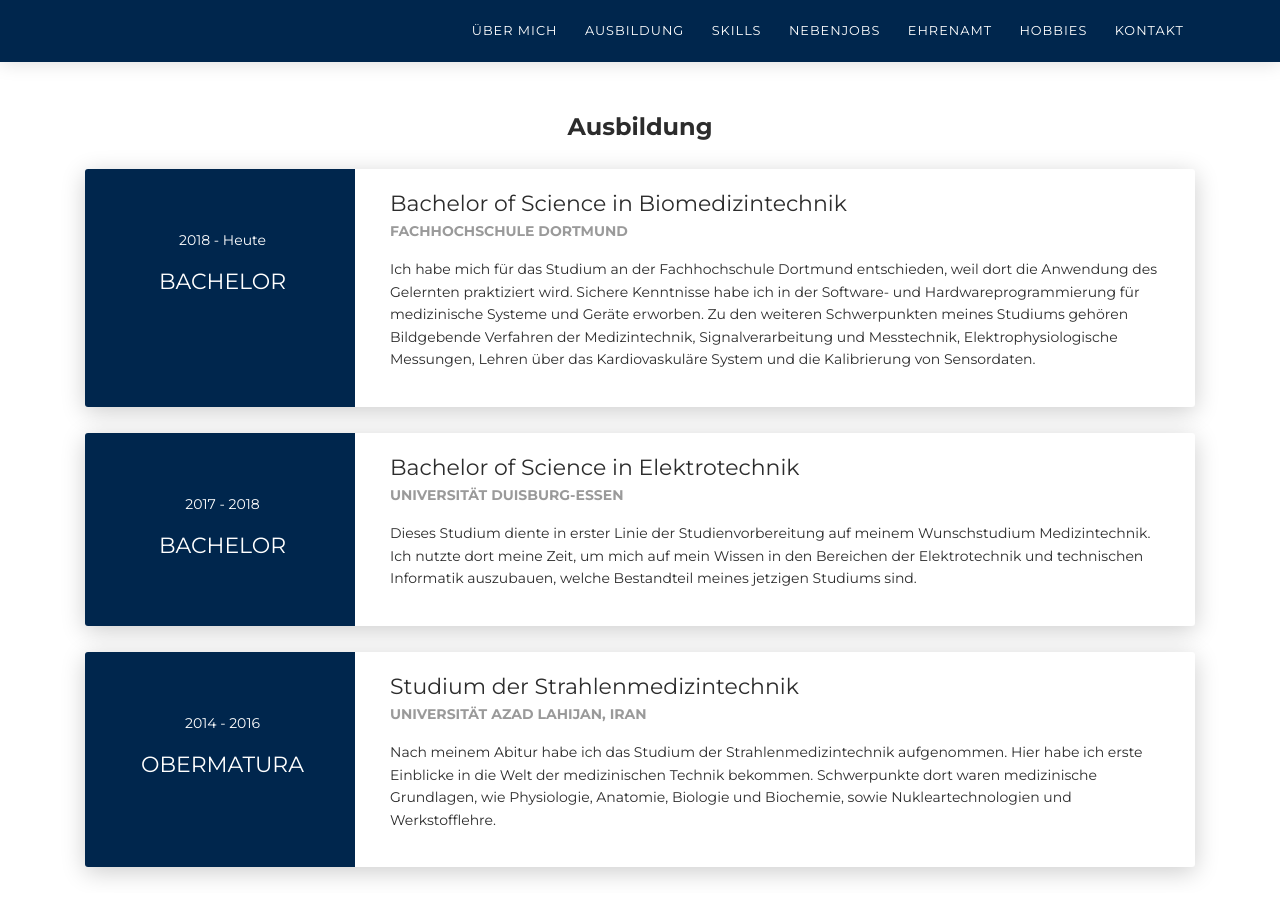
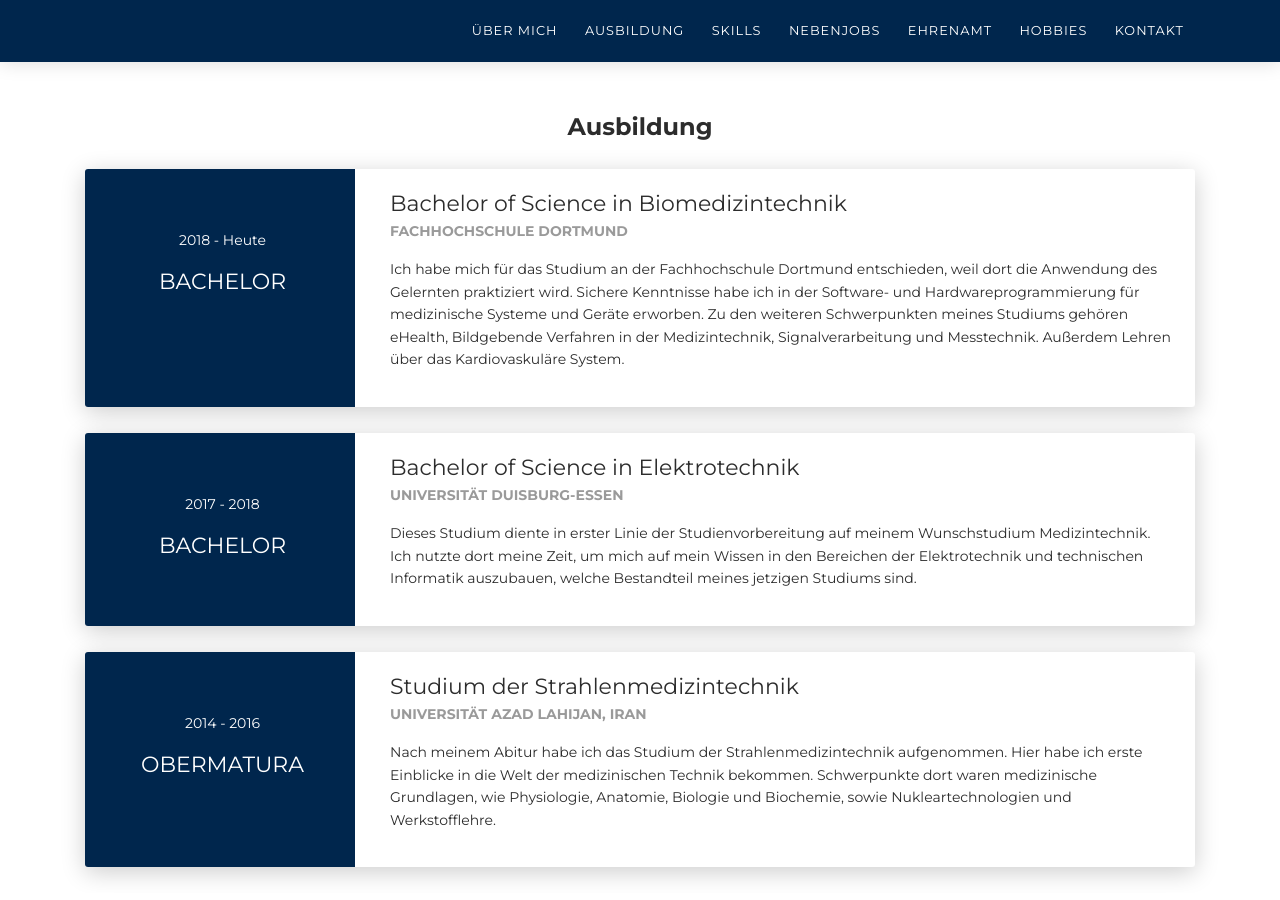
Before and after one commit to Niyoushaaa/Tura92.github.io, a Jekyll site: the page built from index.md, in a window 1280 px wide and 900 px high, scrolled down 1243 px. Built offline with Jekyll 4.4.1, drawn with Linux system fonts in a browser that asks for light colours; nearby versions of some CDN libraries.

Commit message:
small fixes

```diff
--- a/index.md
+++ b/index.md
@@ -87,7 +87,7 @@ permalink: /
                 <div class="card-body">
                   <div class="h5">Bachelor of Science in Biomedizintechnik</div>
                   <p class="category">Fachhochschule Dortmund</p>
-                  <p>Ich habe mich für das Studium an der Fachhochschule Dortmund entschieden, weil dort die Anwendung des Gelernten praktiziert wird. Sichere Kenntnisse habe ich in der Software- und Hardwareprogrammierung für medizinische Systeme und Geräte erworben. Zu den weiteren Schwerpunkten meines Studiums gehören Bildgebende Verfahren der Medizintechnik, Signalverarbeitung und Messtechnik, Elektrophysiologische Messungen, Lehren über das Kardiovaskuläre System und die Kalibrierung von Sensordaten. </p>
+                  <p>Ich habe mich für das Studium an der Fachhochschule Dortmund entschieden, weil dort die Anwendung des Gelernten praktiziert wird. Sichere Kenntnisse habe ich in der Software- und Hardwareprogrammierung für medizinische Systeme und Geräte erworben. Zu den weiteren Schwerpunkten meines Studiums gehören eHealth, Bildgebende Verfahren in der Medizintechnik, Signalverarbeitung und Messtechnik. Außerdem Lehren über das Kardiovaskuläre System. </p>
                 </div>
               </div>
             </div>
```
Also changed, not shown: 1 other file.
